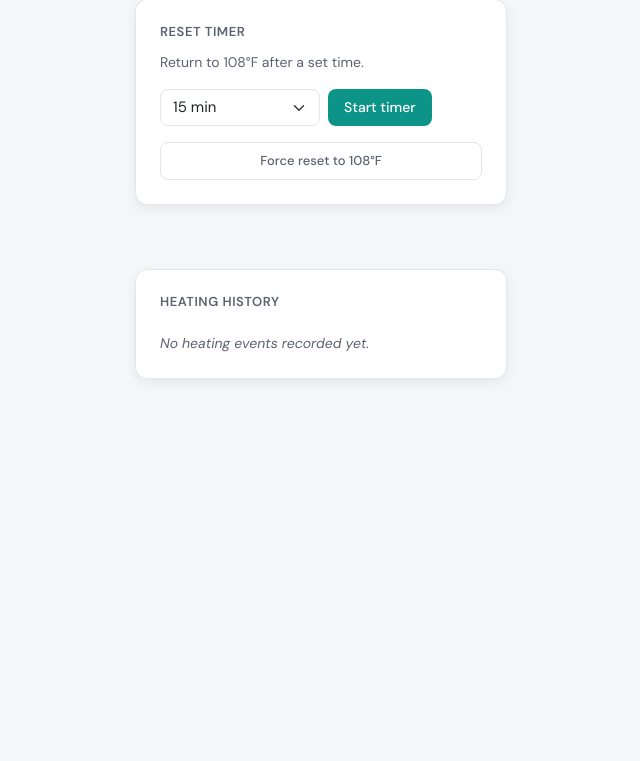
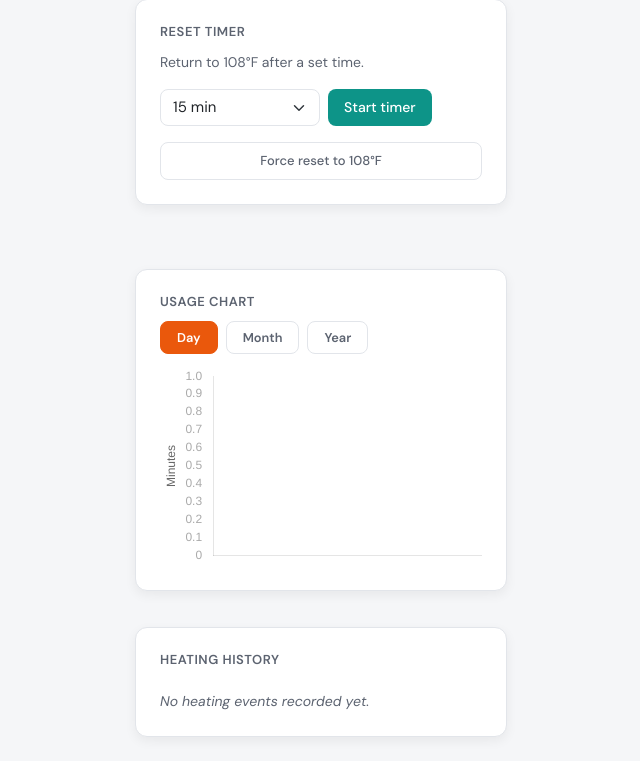
Before and after one commit to hemna/waterheater, a Flask app: page / in a window 1280 px wide. Shown: the part 1173-1934 px from the top of the page, without its empty margins (319-959 px from the left). Before the commit the page ends 1552 px from the top, so only its background shows below. Run offline with Flask 2, Linux system fonts and the light colour scheme; some libraries are stand-ins or nearby versions.

Commit message:
Add usage chart (day/month/year) above history section
- Chart.js bar graph showing heating minutes per time bucket
- Day: hourly buckets, Month: daily buckets, Year: monthly buckets
- Toggle buttons for period selection
- Auto-refreshes when heater history updates
- New get_chart_data socket endpoint + heater_history.get_chart_data()

```diff
--- a/main.py
+++ b/main.py
@@ -688,6 +688,16 @@ class ControlNamespace(Namespace):
             "stats": heater_history.get_stats(),
         })
 
+    def on_get_chart_data(self, data):
+        """Client requests chart data for a given period (day/month/year)."""
+        period = data.get("period", "day") if data else "day"
+        if period not in ("day", "month", "year"):
+            period = "day"
+        _safe_emit("chart_data", {
+            "period": period,
+            "data": heater_history.get_chart_data(period),
+        })
+
     def on_message(self, sid, data):
         print(f"on_message: Received message: {data}")
 
--- a/web/static/main.css
+++ b/web/static/main.css
@@ -627,3 +627,43 @@ body {
     font-style: italic;
     margin: 0;
 }
+
+/* ── Usage Chart ─────────────────────────────────────────────────────── */
+.card-chart {
+    margin-bottom: 1rem;
+}
+
+.chart-toggle {
+    display: flex;
+    gap: 0.5rem;
+    margin-bottom: 0.75rem;
+}
+
+.btn-chart-toggle {
+    padding: 0.35rem 1rem;
+    font-size: 0.8rem;
+    font-weight: 600;
+    border: 1px solid var(--border);
+    border-radius: var(--radius-sm);
+    background: var(--surface);
+    color: var(--text-muted);
+    cursor: pointer;
+    transition: all 0.15s ease;
+}
+
+.btn-chart-toggle:hover {
+    border-color: var(--warm);
+    color: var(--warm);
+}
+
+.btn-chart-toggle.active {
+    background: var(--warm);
+    border-color: var(--warm);
+    color: #fff;
+}
+
+.chart-container {
+    position: relative;
+    height: 200px;
+    width: 100%;
+}
--- a/web/static/main.js
+++ b/web/static/main.js
@@ -12,6 +12,9 @@ let currentResetDuration = null;
 // Heater duration tracking
 let heaterOnSince = null;  // Unix timestamp (seconds) or null
 let heaterDurationInterval = null;
+
+// Chart state
+let currentChartPeriod = 'day';
 
 function formatCountdown(secondsLeft) {
     if (secondsLeft <= 0) return '0:00';
@@ -221,6 +224,23 @@ socket.on('heater_history', function(msg) {
         html += '</div>';
     });
     container.innerHTML = html;
+
+    // Refresh chart when history updates
+    if (typeof currentChartPeriod !== 'undefined') {
+        socket.emit('get_chart_data', { period: currentChartPeriod });
+    }
+});
+
+// ── Usage Chart data handler ──────────────────────────────────────────
+socket.on('chart_data', function(msg) {
+    var canvas = document.getElementById('usageChart');
+    if (!canvas) return;
+    // Chart instance is stored on the canvas by Chart.js
+    var chartInstance = Chart.getChart(canvas);
+    if (!chartInstance) return;
+    chartInstance.data.labels = msg.data.labels;
+    chartInstance.data.datasets[0].data = msg.data.values;
+    chartInstance.update();
 });
 
 function setConnStatus(state) {
@@ -365,4 +385,80 @@ document.addEventListener('DOMContentLoaded', function() {
             socket.emit('set_progressive_floor', {'temperature': temp});
         });
     }
+
+    // ── Usage Chart ───────────────────────────────────────────────────────
+    var usageChart = null;
+
+    function initChart() {
+        var ctx = document.getElementById('usageChart');
+        if (!ctx) return;
+        usageChart = new Chart(ctx, {
+            type: 'bar',
+            data: {
+                labels: [],
+                datasets: [{
+                    label: 'Heating (min)',
+                    data: [],
+                    backgroundColor: 'rgba(239, 108, 0, 0.6)',
+                    borderColor: 'rgba(239, 108, 0, 1)',
+                    borderWidth: 1,
+                    borderRadius: 3,
+                }]
+            },
+            options: {
+                responsive: true,
+                maintainAspectRatio: false,
+                plugins: {
+                    legend: { display: false },
+                    tooltip: {
+                        callbacks: {
+                            label: function(context) {
+                                var val = context.parsed.y;
+                                if (val >= 60) {
+                                    var h = Math.floor(val / 60);
+                                    var m = Math.round(val % 60);
+                                    return h + 'h ' + m + 'm';
+                                }
+                                return Math.round(val) + ' min';
+                            }
+                        }
+                    }
+                },
+                scales: {
+                    y: {
+                        beginAtZero: true,
+                        title: { display: true, text: 'Minutes' },
+                        grid: { color: 'rgba(255,255,255,0.06)' },
+                        ticks: { color: '#aaa' }
+                    },
+                    x: {
+                        grid: { display: false },
+                        ticks: { color: '#aaa', maxRotation: 0 }
+                    }
+                }
+            }
+        });
+        // Request initial data
+        socket.emit('get_chart_data', { period: currentChartPeriod });
+    }
+
+    function setChartPeriod(period) {
+        currentChartPeriod = period;
+        document.querySelectorAll('.btn-chart-toggle').forEach(function(btn) {
+            btn.classList.remove('active');
+        });
+        var id = 'chart' + period.charAt(0).toUpperCase() + period.slice(1);
+        var activeBtn = document.getElementById(id);
+        if (activeBtn) activeBtn.classList.add('active');
+        socket.emit('get_chart_data', { period: period });
+    }
+
+    var chartDayBtn = document.getElementById('chartDay');
+    var chartMonthBtn = document.getElementById('chartMonth');
+    var chartYearBtn = document.getElementById('chartYear');
+    if (chartDayBtn) chartDayBtn.addEventListener('click', function() { setChartPeriod('day'); });
+    if (chartMonthBtn) chartMonthBtn.addEventListener('click', function() { setChartPeriod('month'); });
+    if (chartYearBtn) chartYearBtn.addEventListener('click', function() { setChartPeriod('year'); });
+
+    initChart();
 });
--- a/web/templates/index.html
+++ b/web/templates/index.html
@@ -10,9 +10,10 @@
     <script src="https://cdn.socket.io/4.7.5/socket.io.min.js"></script>
     <script src="https://cdn.jsdelivr.net/npm/jquery@3.7.1/dist/jquery.min.js"></script>
     <script src="https://cdn.jsdelivr.net/npm/bootstrap@5.3.0/dist/js/bootstrap.bundle.min.js"></script>
+    <script src="https://cdn.jsdelivr.net/npm/chart.js@4.4.4/dist/chart.umd.min.js"></script>
     <link href="https://cdn.jsdelivr.net/npm/bootstrap@5.3.0/dist/css/bootstrap.min.css" rel="stylesheet">
-    <link href="/static/main.css?v=5" rel="stylesheet">
-    <script src="/static/main.js?v=5"></script>
+    <link href="/static/main.css?v=6" rel="stylesheet">
+    <script src="/static/main.js?v=6"></script>
     <script>
         $(document).ready(function() {
             var initialTemp = parseInt('{{ initial_temperature|safe }}', 10) || 108;
@@ -260,6 +261,18 @@
 
             <div id="result" class="status" role="status" aria-live="polite"></div>
 
+            <section class="card card-chart">
+                <h2 class="card-title">Usage Chart</h2>
+                <div class="chart-toggle">
+                    <button type="button" id="chartDay" class="btn btn-chart-toggle active">Day</button>
+                    <button type="button" id="chartMonth" class="btn btn-chart-toggle">Month</button>
+                    <button type="button" id="chartYear" class="btn btn-chart-toggle">Year</button>
+                </div>
+                <div class="chart-container">
+                    <canvas id="usageChart"></canvas>
+                </div>
+            </section>
+
             <section class="card card-history">
                 <h2 class="card-title">Heating History</h2>
                 <p id="historyStats" class="history-stats"></p>
```
Also changed, not shown: heater_history.py (+91 -0 lines).
